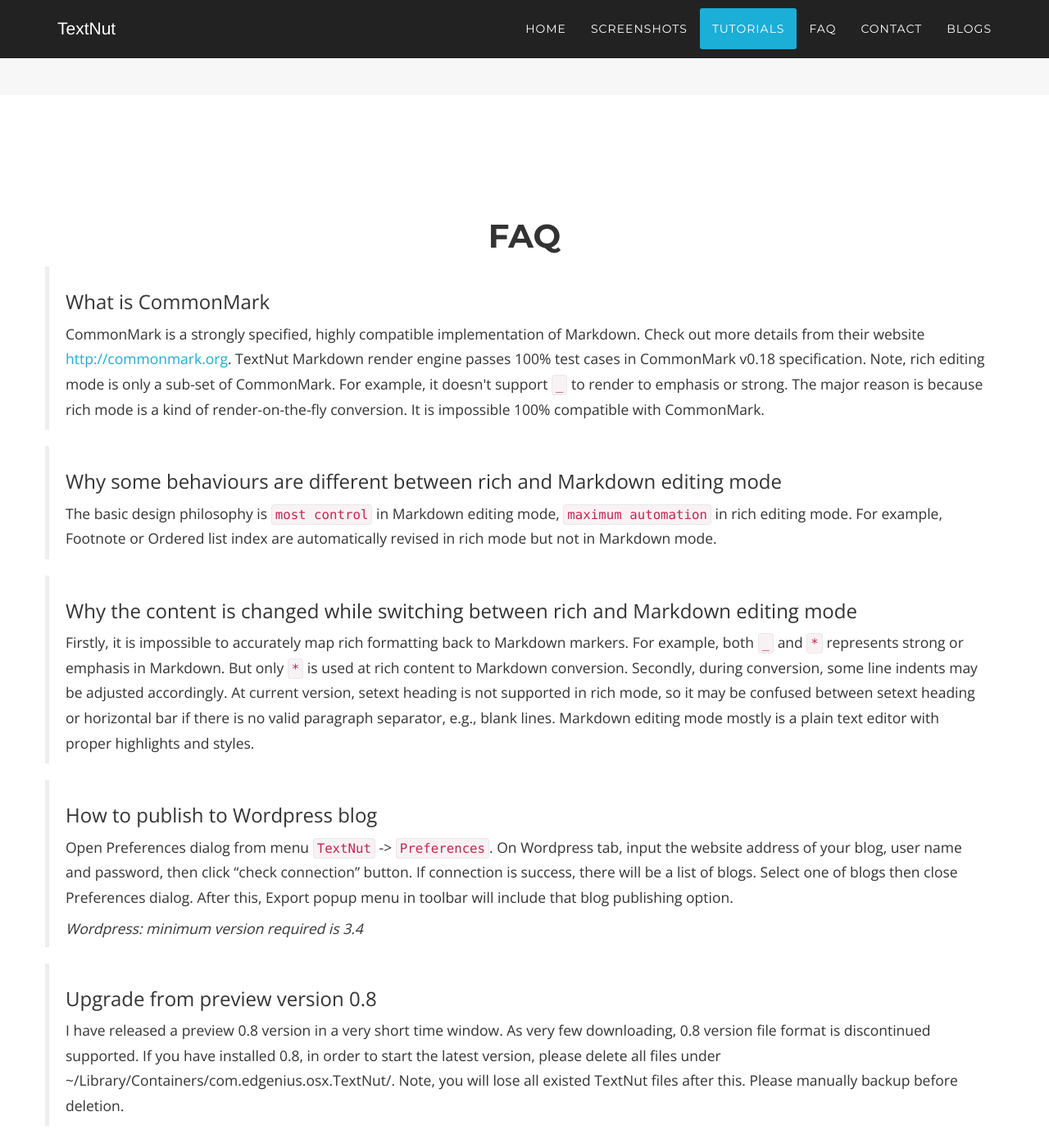
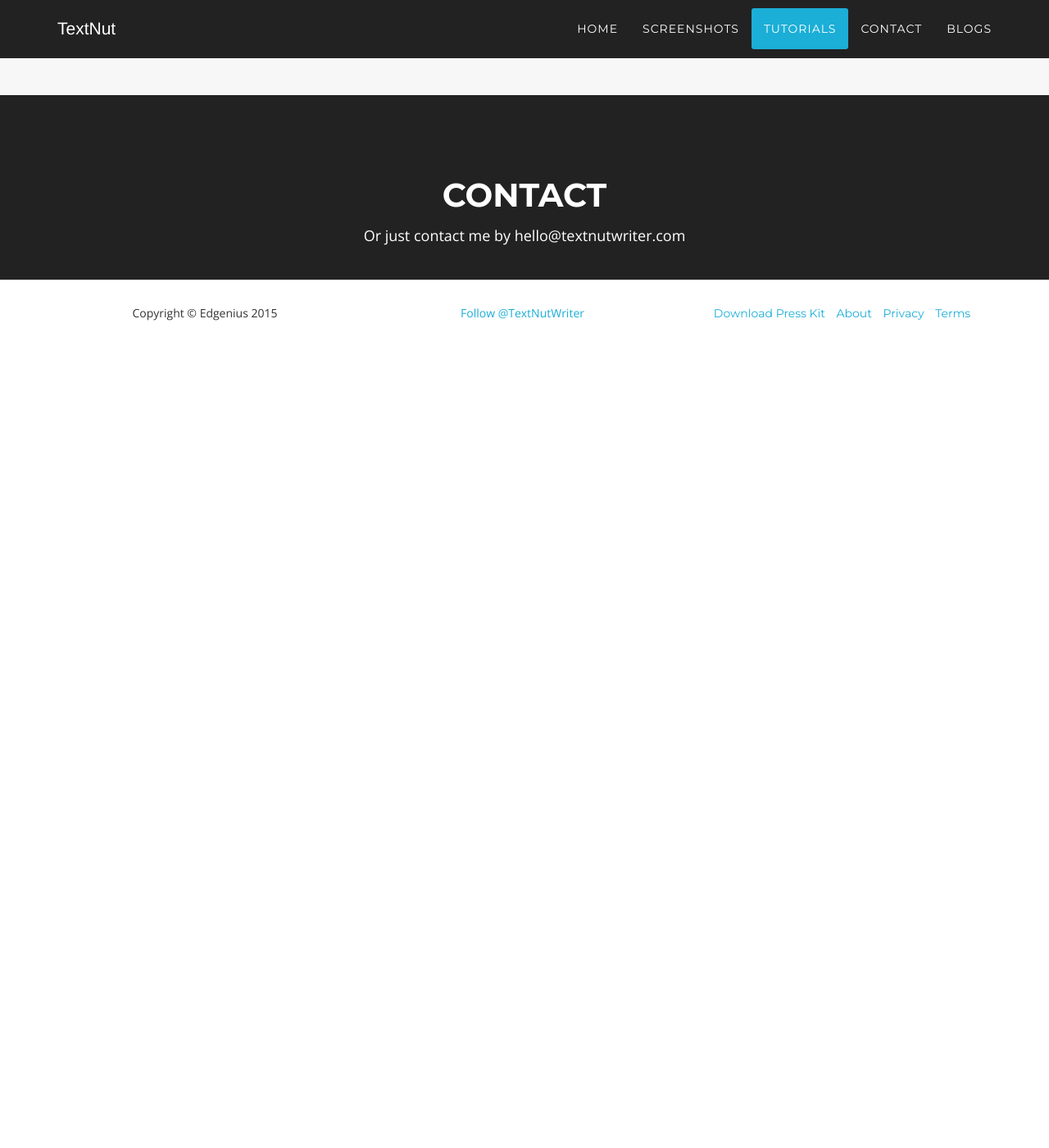
Before and after one commit to textnutwriter/textnutwriter.github.io, a Jekyll site: the page built from index.html, in a window 1280 px wide and 1400 px high, scrolled down 7148 px. Shown: the whole window at 82% size. Built offline with Jekyll 4.4.1, drawn with Linux system fonts in a browser that asks for light colours; nearby versions of some CDN libraries; some web fonts are replaced; a script that is not in the unit is left out; comment, search, counter and statistics services are not loaded; after the commit the page ends 7580 px from its top, so only the background shows below that.

Commit message:
move faq to blogs

```diff
--- a/_includes/home_nav.html
+++ b/_includes/home_nav.html
@@ -32,9 +32,6 @@
                     <a class="page-scroll" href="#features">Tutorials</a>
                 </li>
                 <li>
-                    <a class="page-scroll" href="#faq">FAQ</a>
-                </li>
-                <li>
                     <a class="page-scroll" href="#contact">Contact</a>
                 </li>
                 {% comment %}http://stackoverflow.com/questions/25452429/excluding-page-from-jekyll-navigation-bar{% endcomment %}
--- a/_includes/nav.html
+++ b/_includes/nav.html
@@ -34,9 +34,6 @@
                     <a class="page-scroll" href="/#features">Tutorials</a>
                 </li>
                 <li>
-                    <a class="page-scroll" href="/#faq">FAQ</a>
-                </li>
-                <li>
                     <a class="page-scroll" href="/#contact">Contact</a>
                 </li>
                 {% comment %}http://stackoverflow.com/questions/25452429/excluding-page-from-jekyll-navigation-bar{% endcomment %}
--- a/_layouts/post.html
+++ b/_layouts/post.html
@@ -43,6 +44,9 @@
 			{% endfor %}
 		</div>
 		{% endcomment %}
+
+
+
 	</div>
 </div>
 </div>
--- a/index.html
+++ b/index.html
@@ -160,48 +160,6 @@
         </div>
   </section>
 
-    <!-- Portfolio Grid Section -->
-    <section id="faq" class="">
-        <div class="container">
-             <div class="row">
-                <div class="col-lg-12 text-center">
-                    <h2 class="section-heading">FAQ</h2>
-                </div>
-            </div>
-            <div class="row">
-              <blockquote>
-                   <h3>What is CommonMark</h3>
-                   <p>
-                     CommonMark is a strongly specified, highly compatible implementation of Markdown. Check out more details from their website <a href="http://commonmark.org" target="_blank">http://commonmark.org</a>. TextNut Markdown render engine passes 100% test cases in CommonMark v0.18 specification. Note, rich editing mode is only a sub-set of CommonMark. For example, it doesn't support <code>_</code> to render to emphasis or strong. The major reason is because rich mode is a kind of render-on-the-fly conversion. It is impossible 100% compatible with CommonMark.
-                   </p>
-             </blockquote>
-
-              <blockquote>
-                   <h3>Why some behaviours are different between rich and Markdown editing mode</h3>
-                   <p>The basic design philosophy is <code>most control</code> in Markdown editing mode, <code>maximum automation</code> in rich editing mode. For example, Footnote or Ordered list index are automatically revised in rich mode but not in Markdown mode. </p>
-              </blockquote>
-
-              <blockquote>
-                   <h3>Why the content is changed while switching between rich and Markdown editing mode</h3>
-                   <p>Firstly, it is impossible to accurately map rich formatting back to Markdown markers. For example, both <code>_</code> and <code>*</code> represents strong or emphasis in Markdown. But only <code>*</code> is used at rich content to Markdown conversion. Secondly, during conversion, some line indents may be adjusted accordingly. At current version, setext heading is not supported in rich mode, so it may be confused between setext heading or horizontal bar if there is no valid paragraph separator, e.g., blank lines. Markdown editing mode mostly is a plain text editor with proper highlights and styles.</p>
-              </blockquote>
-
-              <blockquote>
-                   <h3>How to publish to Wordpress blog</h3>
-                   <p>Open Preferences dialog from menu <code>TextNut</code> -> <code>Preferences</code>. On Wordpress tab, input the website address of your blog, user name and password, then click “check connection” button. If connection is success, there will be a list of blogs. Select one of blogs then close Preferences dialog.  After this, Export popup menu in toolbar will include that blog publishing option. </p>
-                   <i>Wordpress: minimum version required is 3.4</i>
-             </blockquote>
-
-               <blockquote>
-                   <h3>Upgrade from preview version 0.8</h3>
-                   <p>I have released a preview 0.8 version in a very short time window. As very few downloading, 0.8 version file format is discontinued supported. If you have installed 0.8, in order to start the latest version, please delete all files under ~/Library/Containers/com.edgenius.osx.TextNut/. Note, you will lose all existed TextNut files after this. Please manually backup before deletion.</p>
-
-              </blockquote>
-            </div>
-        </div>
-    </section>
-
-
     <!-- About Section -->
     <section id="contact" class="contact">
         <div class="container">
```
Also changed, not shown: other parts of _layouts/post.html (+1 -0 lines), _posts/2015-09-19-textnut-faq.md (added, +28 -0 lines), _posts/2015-10-22-textnut-tip-101-section-1.md (renamed from _posts/2015-10-22-tip-101-section-1.md, +7 -5 lines), _posts/2015-10-25-textnut-tip-101-section-2.md (renamed from _posts/2015-10-25-tip-101-section-2.md, +7 -5 lines).
